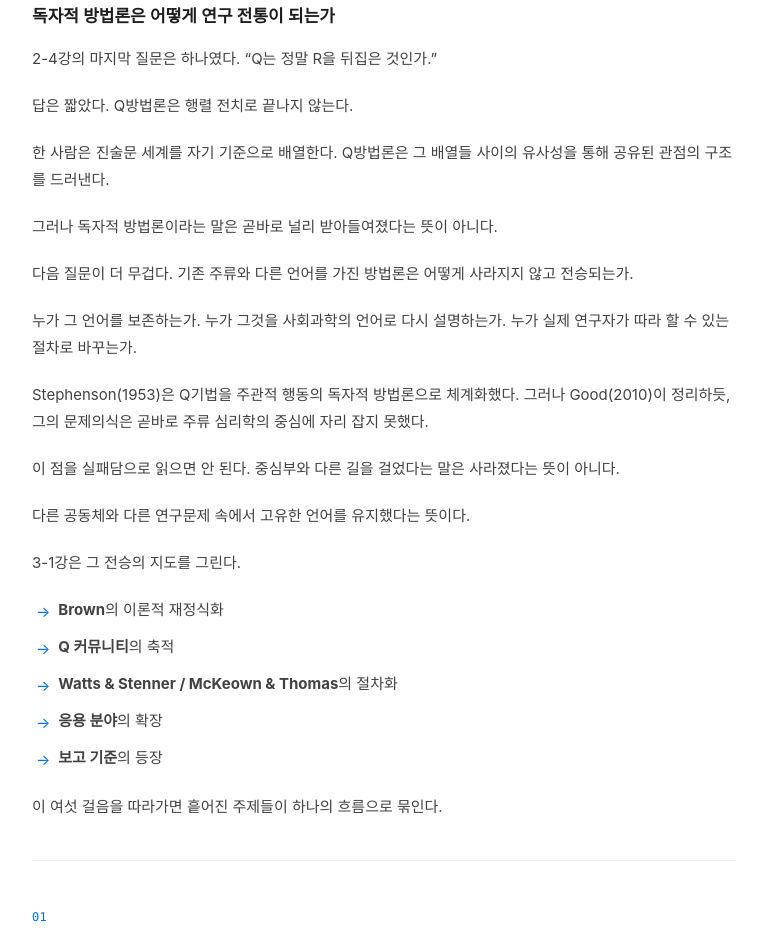
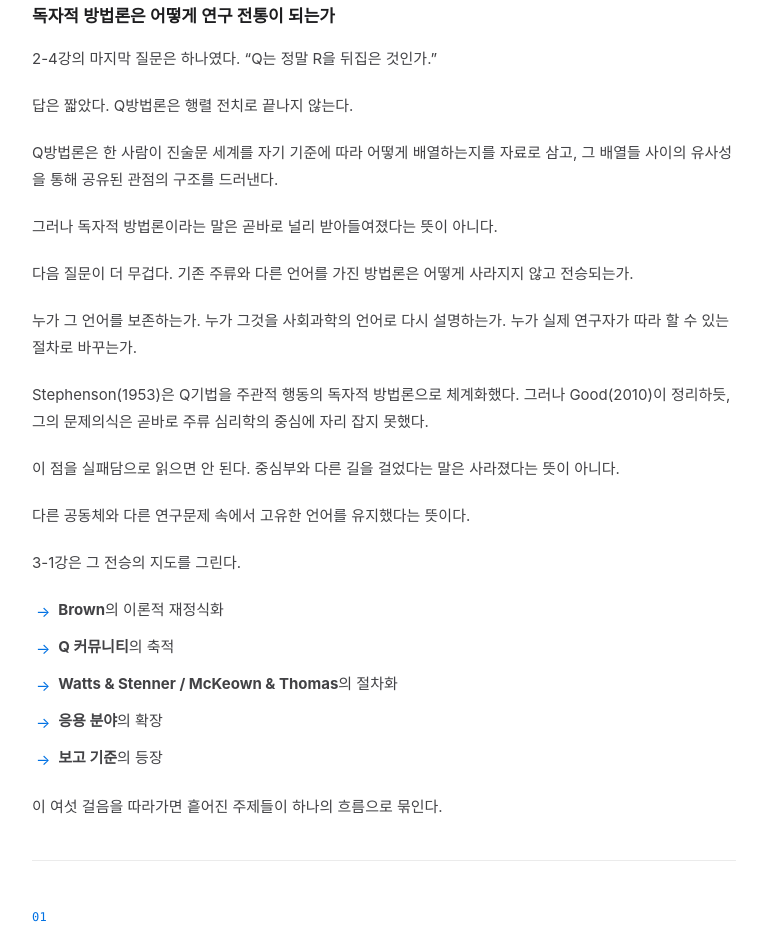
Before and after one commit to dorobo99-prog/q_Methology_Lesson, a Next.js app: page /lessons/3-1 in a window 1280 px wide. Shown: the part 1100-2036 px from the top of the page, without its empty margins (256-1019 px from the left). Built offline with nearby package versions, Linux system fonts and the light colour scheme.

Commit message:
내용 순화

```diff
--- a/src/app/lessons/3-1/page.tsx
+++ b/src/app/lessons/3-1/page.tsx
@@ -334,8 +334,8 @@ export default function Lesson31Page() {
             답은 짧았다. Q방법론은 행렬 전치로 끝나지 않는다.
           </p>
           <p>
-            한 사람은 진술문 세계를 자기 기준으로 배열한다.
-            Q방법론은 그 배열들 사이의 유사성을 통해 공유된 관점의 구조를 드러낸다.
+            Q방법론은 한 사람이 진술문 세계를 자기 기준에 따라 어떻게 배열하는지를 자료로 삼고,
+            그 배열들 사이의 유사성을 통해 공유된 관점의 구조를 드러낸다.
           </p>
           <p>
             그러나 독자적 방법론이라는 말은 곧바로 널리 받아들여졌다는 뜻이 아니다.
```
